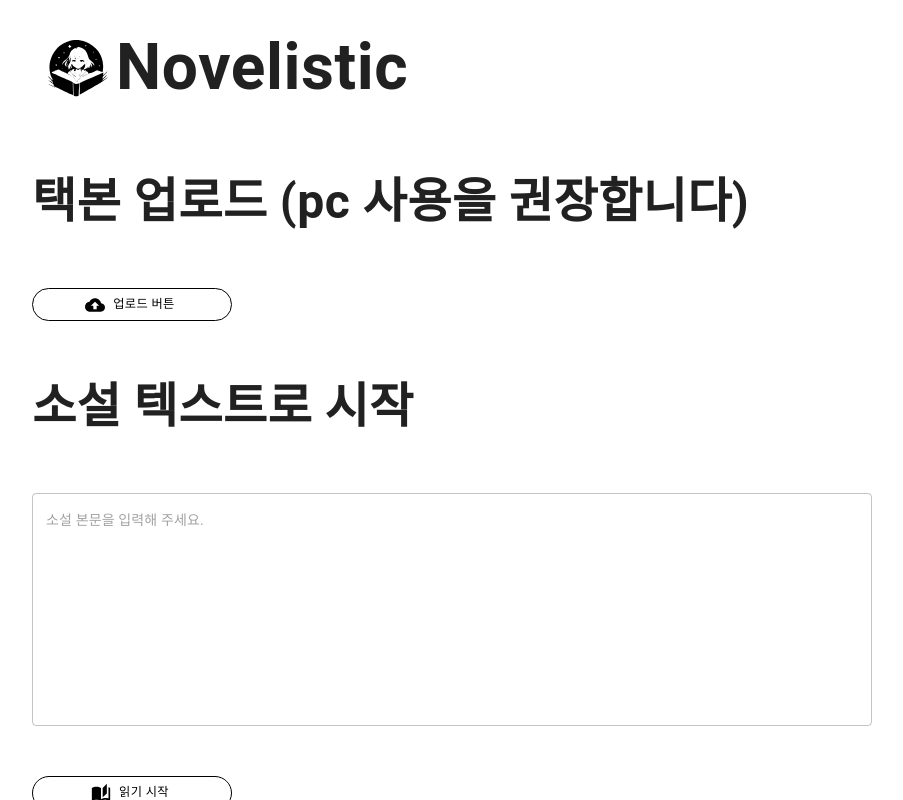
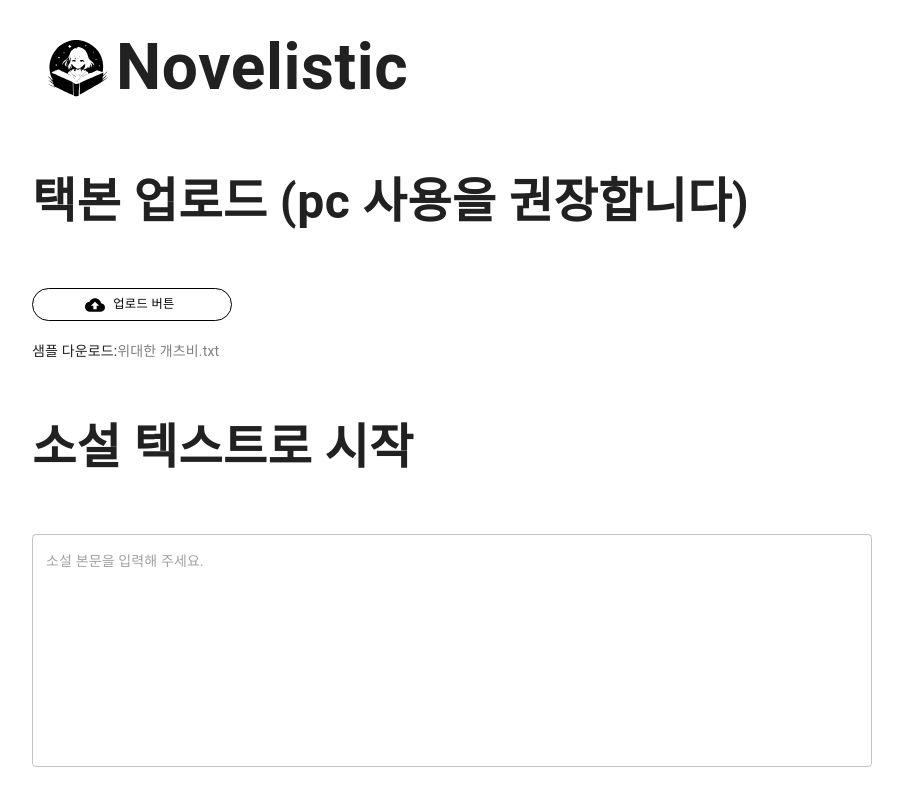
Before and after one commit to jihan-kim99/Novelistic, a Next.js app: page / in a window 1280 px wide. Shown: the whole page, without its empty margins (8-911 px from the left). Built offline with nearby package versions, Linux system fonts and the light colour scheme.

Commit message:
push from zsh

```diff
--- a/app/page.tsx
+++ b/app/page.tsx
@@ -91,6 +91,20 @@
               <input type="file" hidden onChange={handleFileChange} />
             </Button>
           </Box>
+          <Box
+            sx={{
+              display: 'flex',
+              justifyContent: 'start',
+              alignItems: 'start',
+              width: '100%',
+              mt: '20px',
+            }}
+          >
+            <Typography>샘플 다운로드: </Typography>
+            <a href="/sampleTxt/위대한_개츠비.txt" download>
+              <Typography color="gray">위대한 개츠비.txt</Typography>
+            </a>
+          </Box>
           <Box width={{ md: '70%', xs: '100%' }} sx={{ mt: '50px' }}>
             <Typography fontSize={{ lg: '48px', xs: '24px' }} fontWeight="bold" textAlign="start" marginTop="50px">
               소설 텍스트로 시작
```
Also changed, not shown: public/sampleTxt/위대한_개츠비.txt (renamed from public/sampleTxt/위대한 개츠비.txt).
